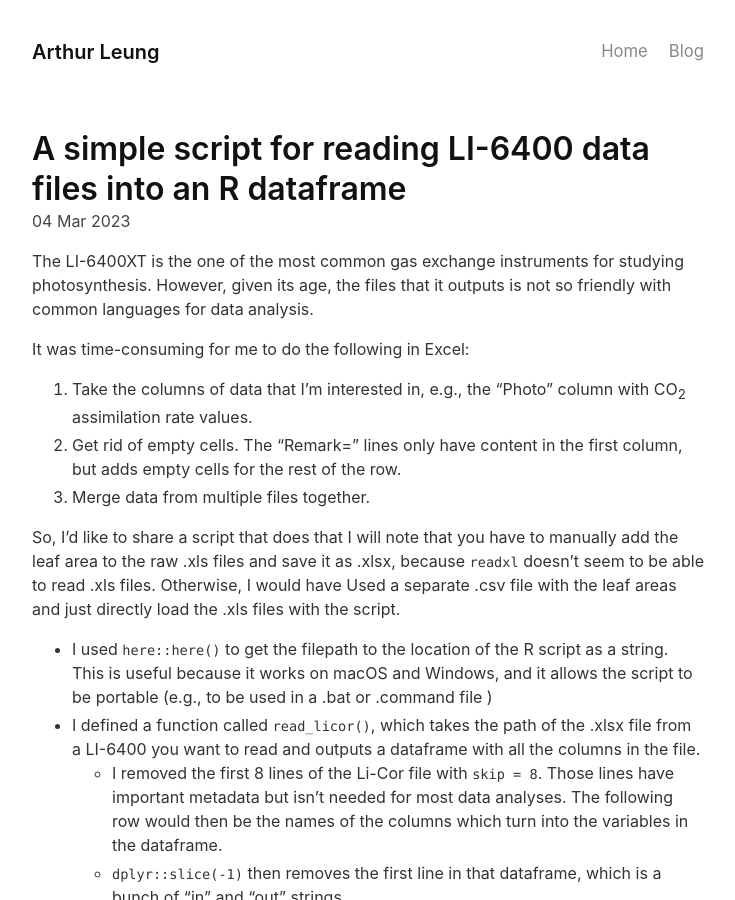
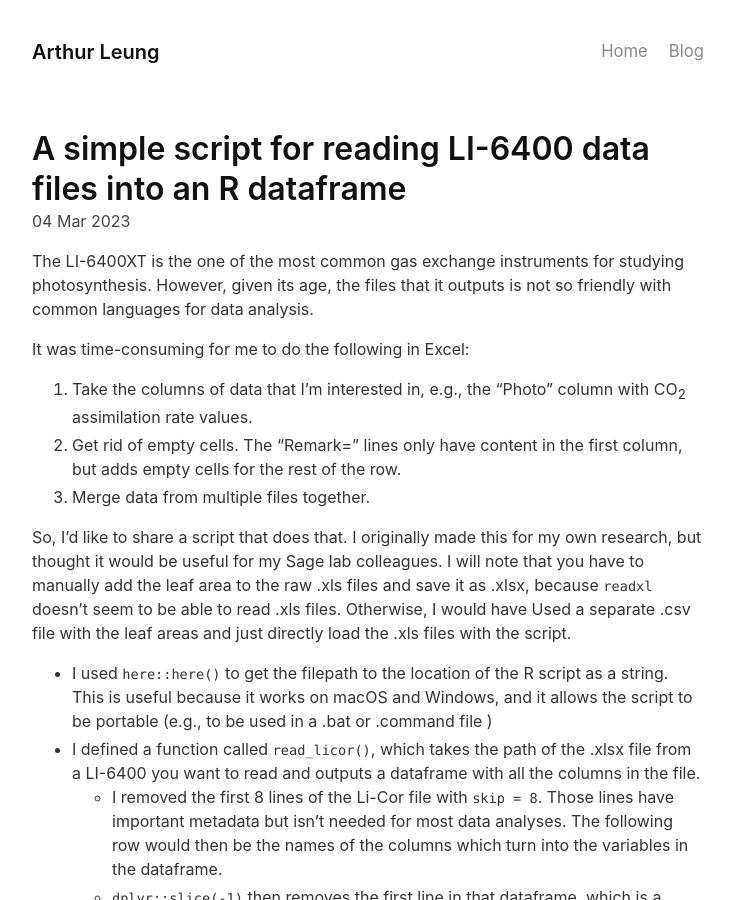
Before and after one commit to leungarthur/leungarthur.github.io-old, a Jekyll site: the page built from _posts/2023-03-04-licor-script.md, in a window 1280 px wide and 900 px high. Shown: the whole window, without its empty margins (272-1007 px from the left). Built offline with Jekyll 4.4.1, drawn with Linux system fonts in a browser that asks for light colours; some of the changed text lies outside the part shown.

Commit message:
Update 2023-03-04-licor-script.md

```diff
--- a/_posts/2023-03-04-licor-script.md
+++ b/_posts/2023-03-04-licor-script.md
@@ -10,7 +10,7 @@
 2. Get rid of empty cells. The "Remark=" lines only have content in the first column, but adds empty cells for the rest of the row.
 3. Merge data from multiple files together.
 
-So, I'd like to share a script that does that I will note that you have to manually add the leaf area to the raw .xls files and save it as .xlsx, because `readxl` doesn't seem to be able to read .xls files. Otherwise, I would have Used a separate .csv file with the leaf areas and just directly load the .xls files with the script.
+So, I'd like to share a script that does that. I originally made this for my own research, but thought it would be useful for my Sage lab colleagues. I will note that you have to manually add the leaf area to the raw .xls files and save it as .xlsx, because `readxl` doesn't seem to be able to read .xls files. Otherwise, I would have Used a separate .csv file with the leaf areas and just directly load the .xls files with the script.
 
 - I used `here::here()` to get the filepath to the location of the R script as a string. This is useful because it works on macOS and Windows, and it allows the script to be portable (e.g., to be used in a .bat or .command file )
 - I defined a function called `read_licor()`, which takes the path of the .xlsx file from a LI-6400 you want to read and outputs a dataframe with all the columns in the file.
```
Also changed, not shown: other parts of _posts/2023-03-04-licor-script.md (+1 -1 lines).
